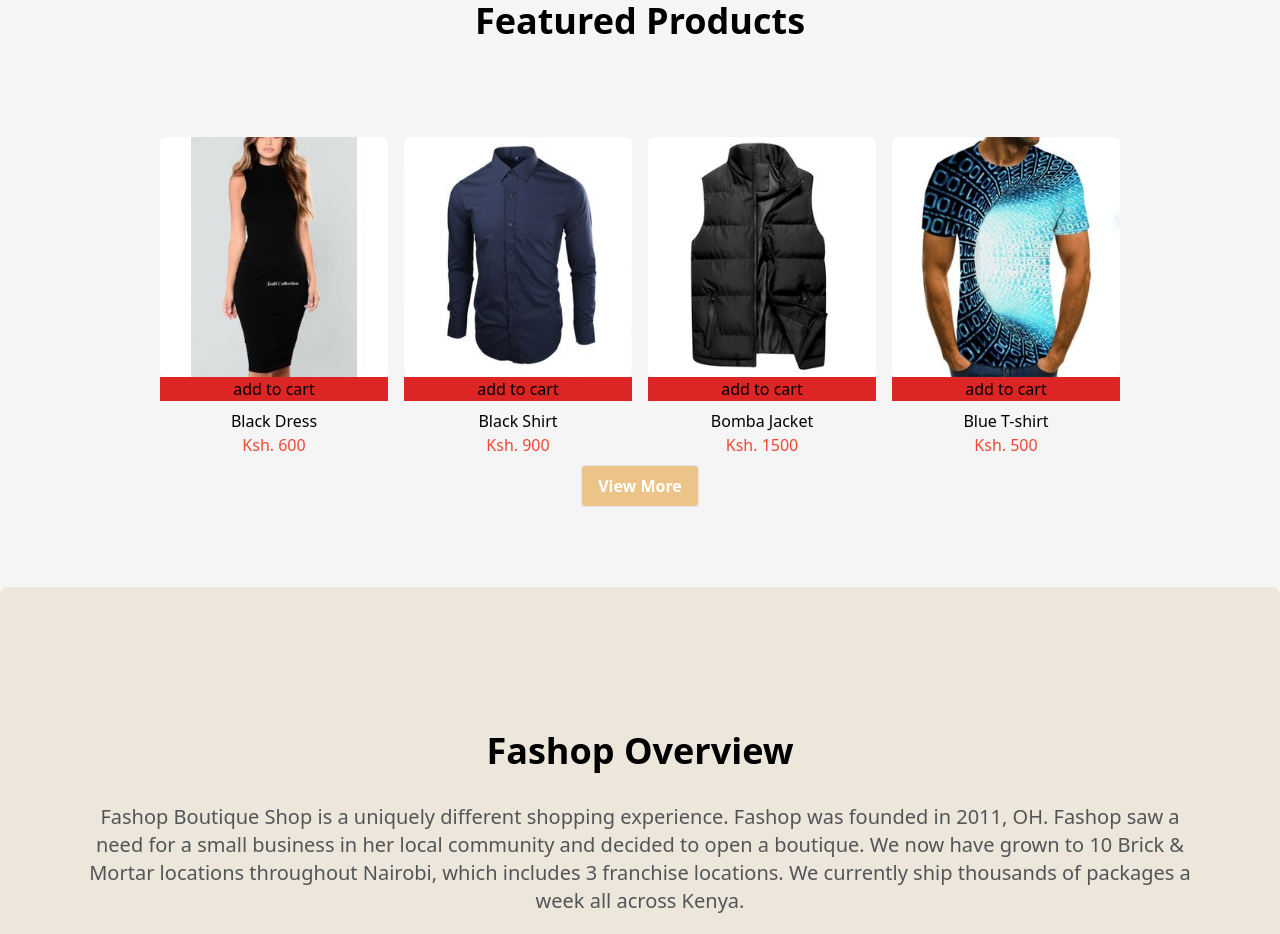
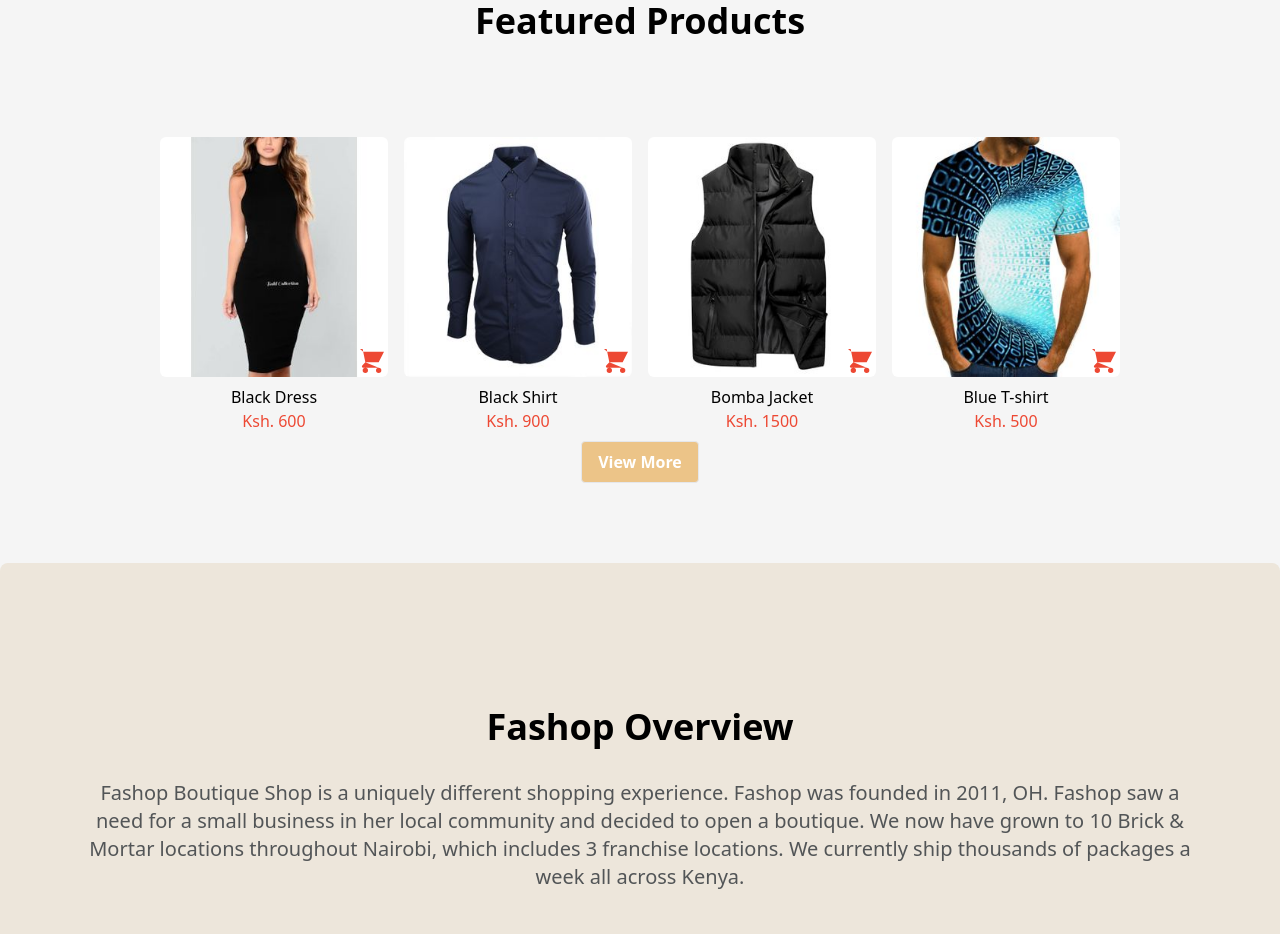
Before and after one commit to johntarus/ecommerce, a React (Create React App) app: page / in a window 1280 px wide. Shown: the part 820-1754 px from the top of the page. Built offline with nearby package versions, Linux system fonts and the light colour scheme; the HTML template or start-up script is replaced by a standard one.

Commit message:
add to cart svg icon in featured section

```diff
--- a/src/components/Home/Featured.js
+++ b/src/components/Home/Featured.js
@@ -18,17 +18,34 @@ const Featured = ({ product }) => {
         {products.slice(0, 4).map((product) => {
           return (
             <div key={product.id} className="grid">
-              <img
-                className="h-60 w-60 sm:w-full sm:px-8 cursor-pointer rounded-md hover:opacity-75 hover:scale-105"
-                src={product.image}
-                alt={product.name}
-              />
-              <button
+              <div className="relative">
+                <img
+                  className="h-60 w-60 sm:w-full sm:px-8 rounded-md hover:opacity-75 hover:scale-105"
+                  src={product.image}
+                  alt={product.name}
+                />
+                <svg
+                  className="w-8 h-8 z-10 absolute bottom-0 right-0 cursor-pointer fill-[#ED4833] hover:scale-125 hover:skew-y-12"
+                  stroke="none"
+                  viewBox="0 0 24 24"
+                  xmlns="http://www.w3.org/2000/svg"
+                  onClick={() => dispatch(addToCart(product))}
+                >
+                  <path
+                    strokeLinecap="round"
+                    strokeLinejoin="round"
+                    strokeWidth={2}
+                    d="M3 3h2l.4 2M7 13h10l4-8H5.4M7 13L5.4 5M7 13l-2.293 2.293c-.63.63-.184 1.707.707 1.707H17m0 0a2 2 0 100 4 2 2 0 000-4zm-8 2a2 2 0 11-4 0 2 2 0 014 0z"
+                  />
+                </svg>
+              </div>
+
+              {/* <button
                 className="bg-red-600"
                 onClick={() => dispatch(addToCart(product))}
               >
                 add to cart
-              </button>
+              </button> */}
               <h1 className="pt-2">{product.name}</h1>
               <p className="text-[#ED4833] mb-2">Ksh. {product.price}</p>
               {/* <p>{product.description}</p> */}
--- a/src/pages/Products.js
+++ b/src/pages/Products.js
@@ -31,12 +31,14 @@ const Products = () => {
             key={product.id}
             className="mb-4 cursor-pointer rounded-md hover:opacity-75 hover:scale-105"
           >
-            <img
-              className="h-60 w-60 sm:w-full sm:px-8 "
-              src={product.image}
-              alt={product.name}
-            />
-            <button>add to cart</button>
+            <div>
+              <img
+                className="h-60 w-60 sm:w-full sm:px-8 "
+                src={product.image}
+                alt={product.name}
+              />
+            </div>
+            {/* <button>add to cart</button> */}
             <h1>{product.name}</h1>
             <p className="text-[#ED4833]">Ksh. {product.price}</p>
           </div>
```
